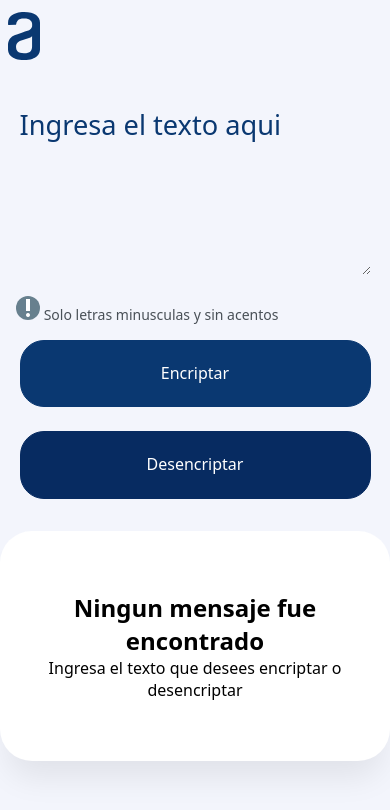
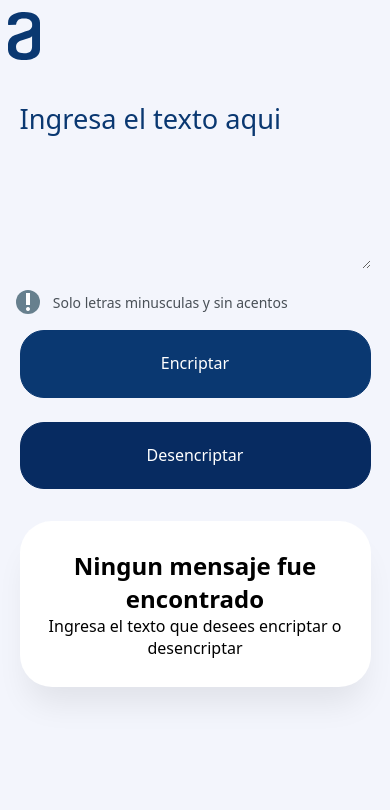
Before and after one commit to DaveOval/encriptador-texto-JS, a plain HTML site: page index.html in a window 390 px wide. Drawn offline with nearby package versions, Linux system fonts and the light colour scheme.

Commit message:
se agrega el responsive para el campo input

```diff
--- a/index.html
+++ b/index.html
@@ -20,12 +20,11 @@
     </section>
 
     <section class="info">
-        <div>
             <span class="material-symbols-outlined">
                 priority_high
             </span>
             <span>Solo letras minusculas y sin acentos</span>
-        </div>
+
     </section>
 
     <section class="buttons">
--- a/sass/_result.scss
+++ b/sass/_result.scss
@@ -3,12 +3,11 @@
     flex-direction: column;
     align-items: flex-start;
     justify-content: center;
-    padding: 32px;
     color: black;
     background-color: white;
     border-radius: 32px;
     box-shadow: 0px 24px 32px -8px rgba(0,0,0, 0.08);
     text-align: center;
     min-height: 166px;
-
+    width: 90vw;
 }
--- a/sass/_text-input.scss
+++ b/sass/_text-input.scss
@@ -11,7 +11,6 @@ $lB100: #F3F5FC;
     min-height: 20vh;
     text-align: left;
     word-wrap: break-word;
-
 }
 ::placeholder{
     color: $dB300
--- a/styles.scss
+++ b/styles.scss
@@ -34,7 +34,7 @@ body{
 }
 .header{
     width: 100%;
-    height: 90px;
+    height: 10vh;
     .logo{
         padding-top: 24px;
         padding-left: 16px;
@@ -49,7 +49,11 @@ body{
     color: $G400;
     margin: 1rem;
     font-size: 14px;
+    display: flex;
+    gap: 0.8rem;
     align-self: flex-start;
+    justify-content: center;
+    align-items: center;
 }
 .material-symbols-outlined{
     color: white;
```
Also changed, not shown: styles.css, 1 other file.
